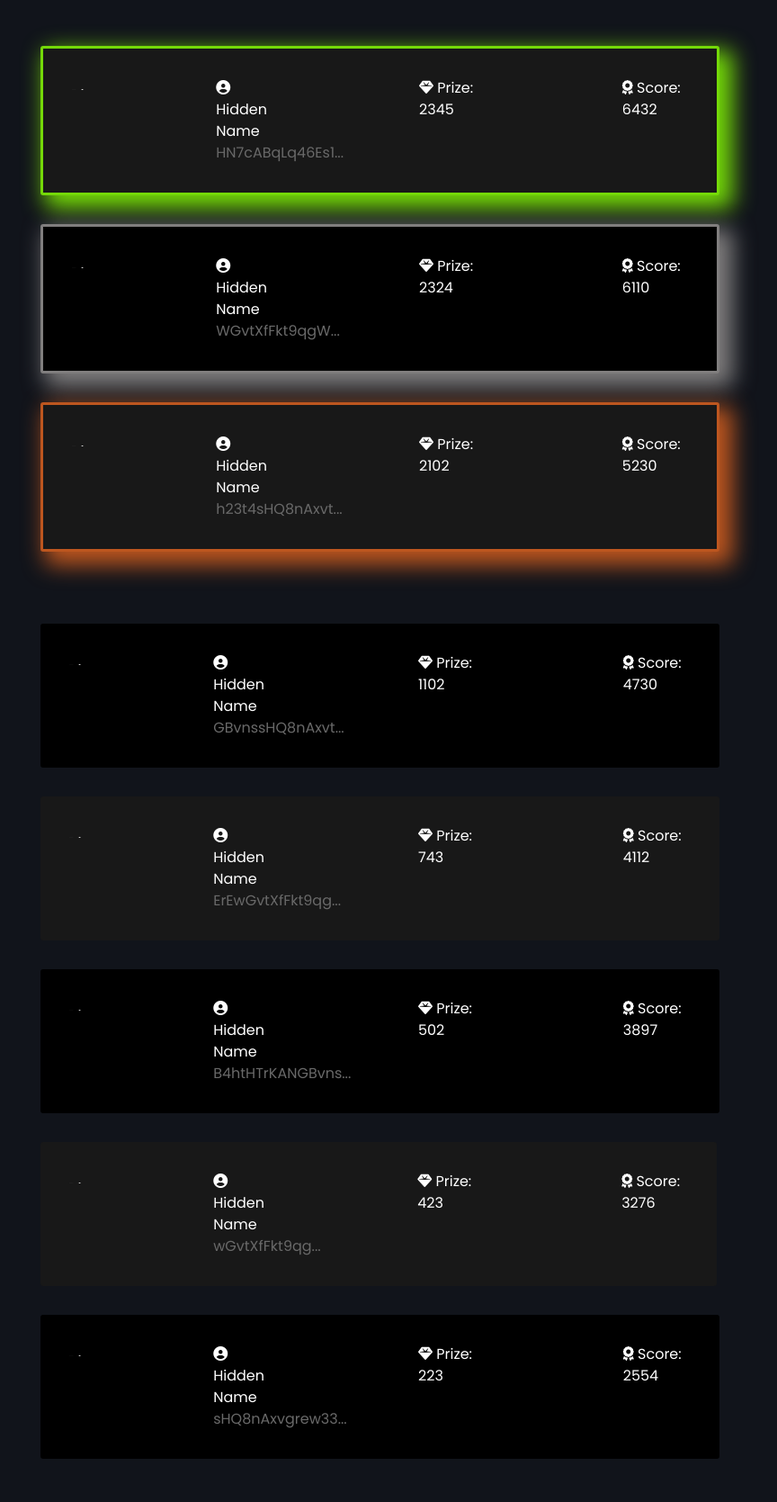
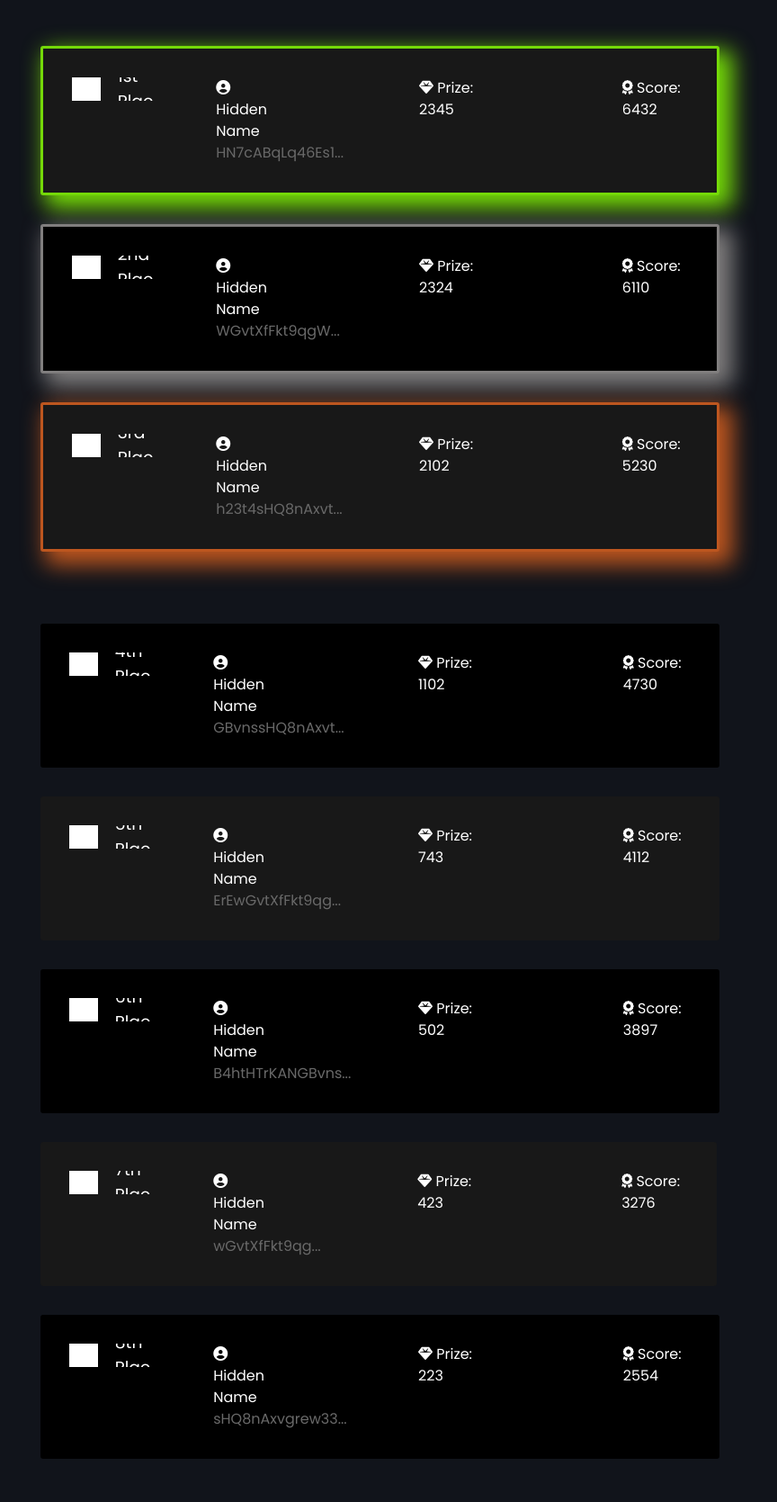
Before and after one commit to StrayCatTribe/straycattribe.github.io, a PHP site: page /gamehub/kittykaboom.html in a window 1280 px wide. Shown: the part 2692-4361 px from the top of the page at 90% size, without its empty margins (372-1236 px from the left). Run offline with PHP 8.4, Linux system fonts and the light colour scheme; grey boxes are pictures that could not be loaded.

Commit message:
Update index-21333c2e.css

```diff
--- a/gamehub/game-detail-assets/index-21333c2e.css
+++ b/gamehub/game-detail-assets/index-21333c2e.css
@@ -779,8 +779,8 @@ button {
     }
 
     .icon {
-        width: 1.13281vw;
-        height: 1.13281vw;
+        width: 7.1vw;
+        height: 2.1vw;
         margin-right: .19531vw
     }
 }
```
